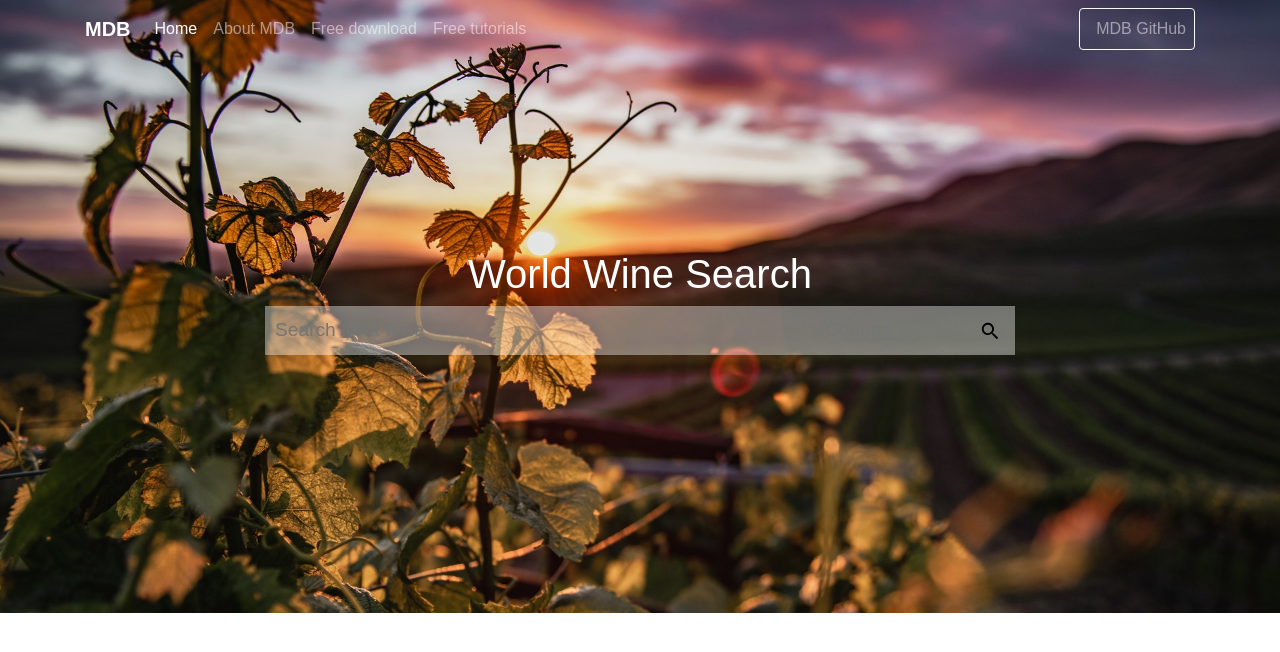
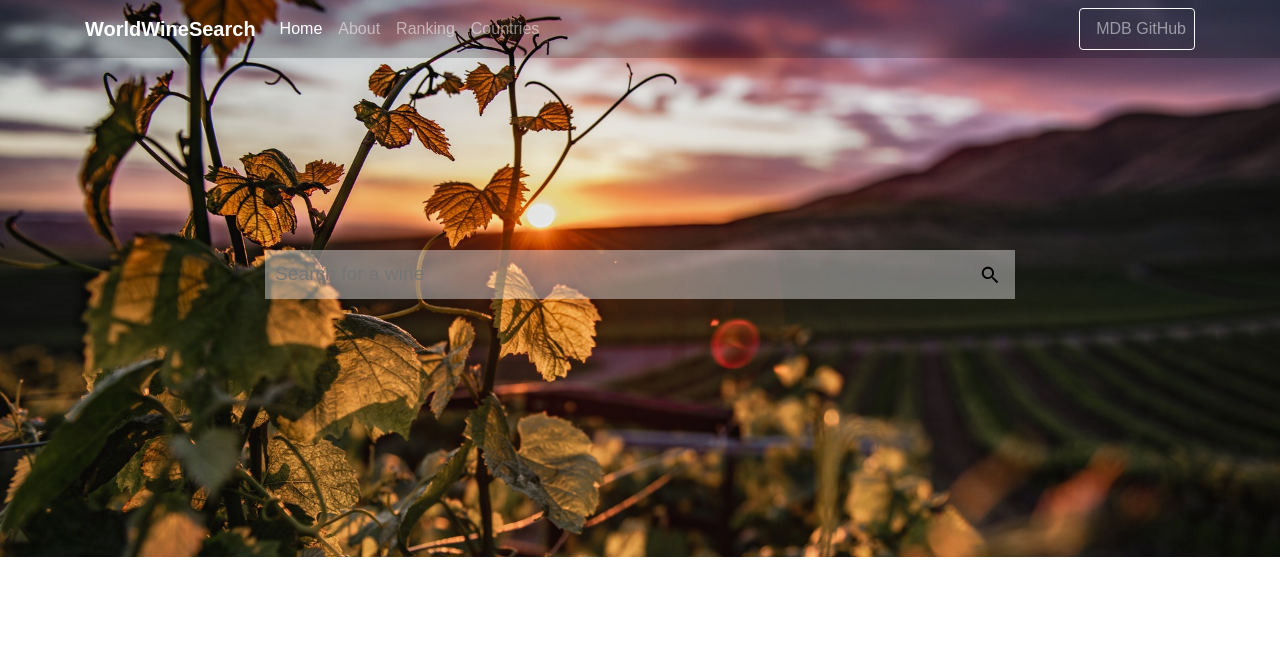
Before and after one commit to xdth/WorldWineApp_frontend_bkp, a React (Create React App) app: page / in a window 1280 px wide. Shown: the top 652 px of the page. Built offline with nearby package versions, Linux system fonts and the light colour scheme.

Commit message:
adding navbar links

```diff
--- a/src/App.css
+++ b/src/App.css
@@ -1,3 +1,14 @@
+@media (min-width: 800px) and (max-width: 850px) {
+  .navbar:not(.top-nav-collapse) {
+      background: #1C2331!important;
+  }
+}
+.view,body,html{height:100%}.navbar{background-color:rgba(0,0,0,.2)}.page-footer,
+.top-nav-collapse{background-color:#1C2331}
+@media only screen and (max-width:768px){.navbar{background-color:#1C2331}}
+
+
+
 /* scroll search */
 body {
   margin: 0;
--- a/src/App.js
+++ b/src/App.js
@@ -78,7 +78,6 @@ class App extends React.Component {
       <>
       <Navbar />
   <div className={this.state.scrolled ? 'header-scrolled' : 'header'} id="header">
-      <h1>World Wine Search</h1>
       <form onSubmit={this.handleSubmit}>
         <label>
           <input type="text" className={'search-wine'} value={this.state.title} onChange={this.handleChangeTitle} placeholder="Search for a wine" />
--- a/src/components/navbar.js
+++ b/src/components/navbar.js
@@ -9,8 +9,8 @@ const Navbar = () => {
             <div class="container">
 
               {/* Logo */}
-              <a class="navbar-brand" href="https://mdbootstrap.com/material-design-for-bootstrap/" target="_blank">
-                <strong>MDB</strong>
+              <a class="navbar-brand" href="/" target="_blank">
+                <strong>WorldWineSearch</strong>
               </a>
 
               {/* Collapse */}
@@ -30,13 +30,13 @@ const Navbar = () => {
                     </a>
                   </li>
                   <li class="nav-item">
-                    <a class="nav-link" href="https://mdbootstrap.com/material-design-for-bootstrap/" target="_blank">About MDB</a>
+                    <a class="nav-link" href="/about" target="_blank">About</a>
                   </li>
                   <li class="nav-item">
-                    <a class="nav-link" href="https://mdbootstrap.com/getting-started/" target="_blank">Free download</a>
+                    <a class="nav-link" href="/ranking" target="_blank">Ranking</a>
                   </li>
                   <li class="nav-item">
-                    <a class="nav-link" href="https://mdbootstrap.com/bootstrap-tutorial/" target="_blank">Free tutorials</a>
+                    <a class="nav-link" href="/countries" target="_blank">Countries</a>
                   </li>
                 </ul>
 
```
